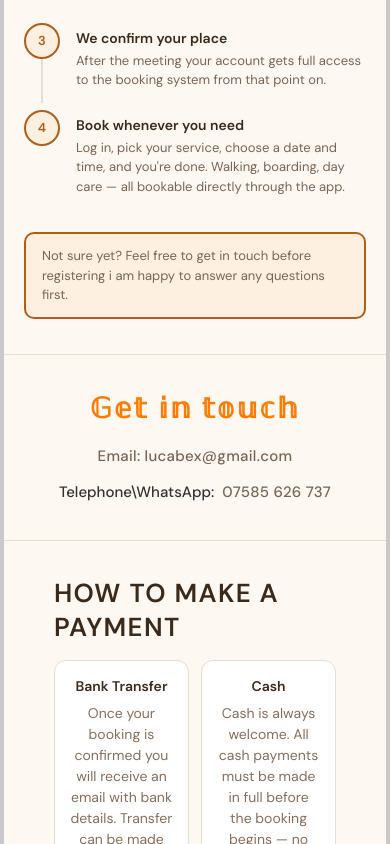
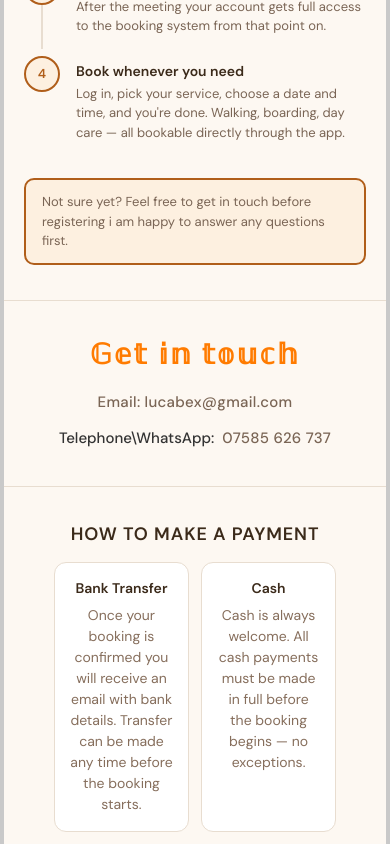
Before and after one commit to Lucabex/luton-dog-boarding, a React (Vite) app in the folder dogWalker/: page / in a window 390 px wide. Shown: the part 1650-2494 px from the top of the page. Built offline with nearby package versions, Linux system fonts and the light colour scheme; no server answers.

Commit message:
fit font size home

```diff
--- a/dogWalker/src/Css/public2.css
+++ b/dogWalker/src/Css/public2.css
@@ -684,3 +684,21 @@
 .footerLink:hover {
     color: #ff8000;
 }
+
+
+@media (max-width:470px){
+    .servicesTitle{
+        font-size: 22px;
+    }
+      #how{
+        font-size: 20px;
+    }
+}
+@media (max-width:390px){
+    .servicesTitle{
+        font-size: 18px;
+    }
+    #how{
+        font-size: 18px;
+    }
+}
```
